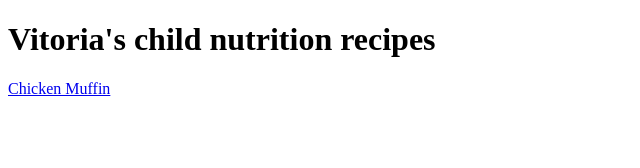
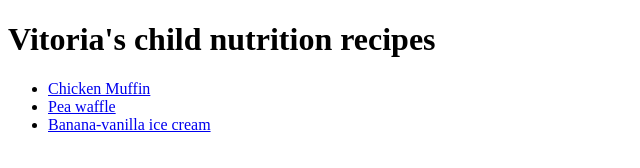
Before and after one commit to danielcnoronha/Odin-recipes, a plain HTML site: page index.html in a window 1280 px wide. Shown: the whole page, without its empty margins (0-640 px from the left). Drawn offline with Linux system fonts and the light colour scheme.

Commit message:
add links to the next recipes in the index page. links added to the next recipes that are about to be added

```diff
--- a/index.html
+++ b/index.html
@@ -9,10 +9,21 @@
     <h1>Vitoria's child nutrition recipes</h1>
 
     <p>
-<a href="../Odin-recipes/Recipes/Chicken-Muffin.html" target="_blank" rel="noopener noreferrer">
 
-    Chicken Muffin
-</a>
+<ul>
+<li><a href="../Odin-recipes/Recipes/Chicken-Muffin.html" target="_blank" rel="noopener noreferrer">
+
+    Chicken Muffin</a> </li>
+
+<li> <a href="../Odin-recipes/Recipes/Pea-Waffle.html" target="_blank" rel="noopener noreferrer">
+    Pea waffle
+</a> </li>
+
+<li><a href="../Odin-recipes/Recipes/Banana-vanilla-icecream.html" target="_blank" rel="noopener noreferrer">
+    Banana-vanilla ice cream
+</a></li>
+
+</ul>
 </p>
 
 </body>
```
Also changed, not shown: Recipes/Banana-vanilla-icecream.html (added), Recipes/Pea-Waffle.html (added).
